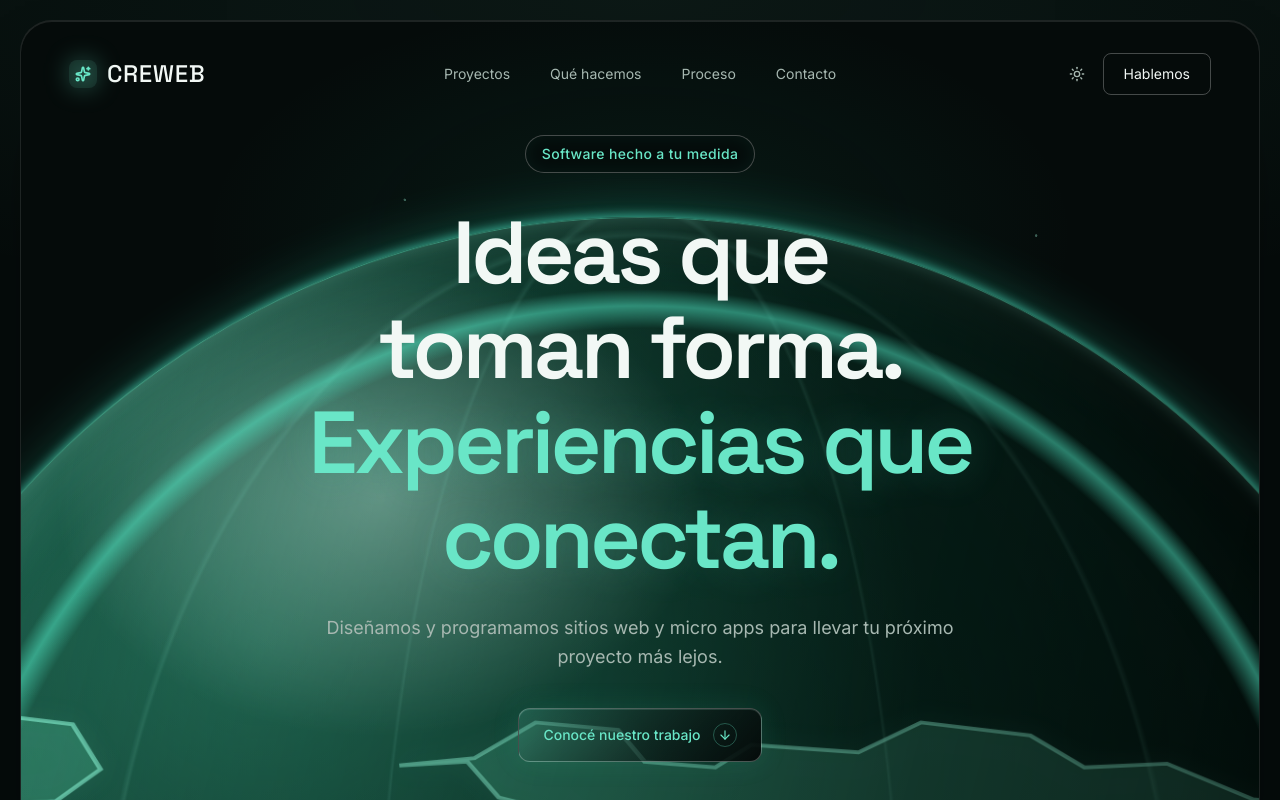
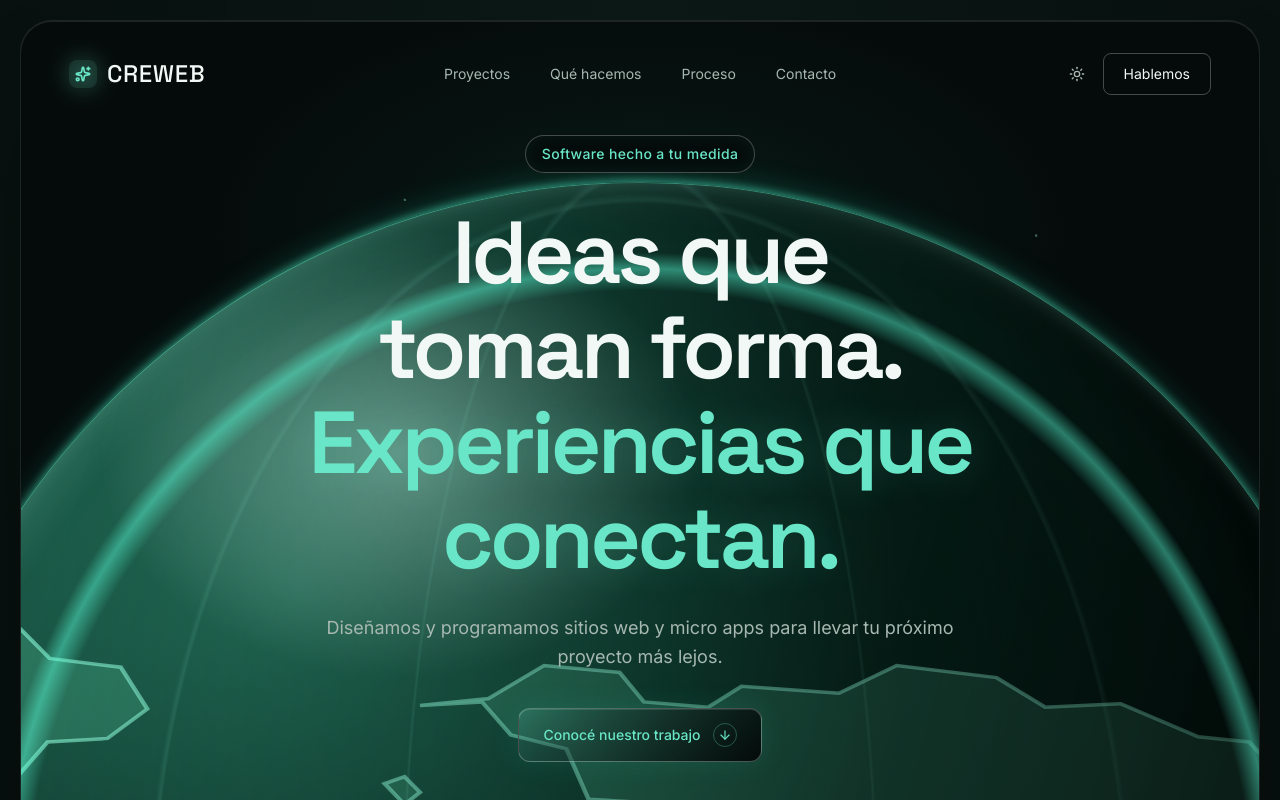
Before and after one commit to Gonzalo070/Creweb, a Next.js app: page / in a window 1280 px wide. Shown: the top 800 px of the page. Built offline with nearby package versions, Linux system fonts and the light colour scheme.

Commit message:
Optimiza animacion 3D del planeta

```diff
--- a/src/app/globals.css
+++ b/src/app/globals.css
@@ -53,7 +53,6 @@
   --planet-tone-a: #174c3d;
   --planet-tone-b: #071d17;
   --planet-shadow: rgba(0, 0, 0, 0.82);
-  --planet-edge-shadow: rgba(0, 0, 0, 0.42);
   --planet-shade: rgba(0, 0, 0, 0.5);
   --planet-shade-deep: rgba(0, 0, 0, 0.86);
 }
@@ -99,7 +98,6 @@
   --planet-tone-a: #e7f3ec;
   --planet-tone-b: #d3e8dc;
   --planet-shadow: rgba(21, 75, 53, 0.18);
-  --planet-edge-shadow: rgba(21, 75, 53, 0.14);
   --planet-shade: rgba(21, 75, 53, 0.06);
   --planet-shade-deep: rgba(21, 75, 53, 0.16);
 }
@@ -112,7 +110,6 @@
   body {
     @apply bg-base-bg text-ink font-body antialiased transition-colors duration-300;
     background-image: radial-gradient(ellipse 90% 40% at 50% 0%, color-mix(in srgb, var(--color-neon-cyan), transparent 94%), transparent);
-    background-attachment: fixed;
   }
 
   h1, h2, h3, h4 {
@@ -151,6 +148,7 @@
   }
 
   .hero-orbit-frame {
+    perspective: 1400px;
     background:
       radial-gradient(ellipse 45% 34% at 50% 24%, rgba(24, 143, 111, 0.12), transparent 78%),
       radial-gradient(circle at 12% 42%, var(--hero-star) 0 1px, transparent 1.5px),
@@ -167,30 +165,24 @@
     top: 18%;
     left: 50%;
     translate: -50% 0;
-    width: max(130vw, min(145svh, 1600px));
+    width: min(135vw, 1500px);
     aspect-ratio: 1;
-    perspective: 1400px;
     pointer-events: none;
-  }
-
-  .hero-planet-surface {
-    position: absolute;
-    inset: 0;
+    will-change: transform;
+    backface-visibility: hidden;
     overflow: hidden;
     border: 1px solid var(--planet-border);
     border-radius: 50%;
-    transform-style: preserve-3d;
     background:
       radial-gradient(ellipse 20% 15% at 34% 18%, var(--planet-highlight), transparent 100%),
       radial-gradient(ellipse 56% 54% at 27% 27%, var(--planet-lit), transparent 72%),
       radial-gradient(ellipse 90% 86% at 47% 34%, var(--planet-mid), transparent 70%),
       linear-gradient(140deg, var(--planet-tone-a) 0%, var(--planet-tone-b) 42%, var(--planet-deep) 78%);
     box-shadow:
-      inset -48px -30px 100px var(--planet-shadow),
-      inset 16px 18px 58px rgba(149, 255, 221, 0.18),
-      0 -2px 12px rgba(86, 255, 218, 0.58),
-      0 -12px 48px rgba(45, 222, 183, 0.22),
-      0 28px 100px var(--planet-edge-shadow);
+      inset -30px -20px 64px var(--planet-shadow),
+      inset 12px 14px 36px rgba(149, 255, 221, 0.16),
+      0 -2px 8px rgba(86, 255, 218, 0.48),
+      0 -8px 28px rgba(45, 222, 183, 0.16);
   }
 
   .hero-planet-atmosphere {
@@ -213,7 +205,6 @@
     fill: var(--planet-map);
     stroke: var(--planet-map-line);
     stroke-width: 2;
-    filter: drop-shadow(0 0 12px color-mix(in srgb, var(--color-neon-cyan), transparent 80%));
   }
 
   .hero-planet-grid {
--- a/src/components/Hero.tsx
+++ b/src/components/Hero.tsx
@@ -1,11 +1,9 @@
 "use client";
 
 import { useRef } from "react";
-import { motion, useReducedMotion, useScroll, useSpring, useTransform } from "framer-motion";
+import { motion, useReducedMotion, useScroll, useTransform } from "framer-motion";
 import { ArrowDown } from "lucide-react";
 import SiteHeader from "./SiteHeader";
-
-const spring = { stiffness: 45, damping: 20, mass: 0.8 };
 
 export default function Hero() {
   const frameRef = useRef<HTMLDivElement>(null);
@@ -14,13 +12,9 @@ export default function Hero() {
     target: frameRef,
     offset: ["start start", "end start"],
   });
-  const smoothProgress = useSpring(scrollYProgress, spring);
-  const planetY = useTransform(smoothProgress, [0, 1], [0, reduceMotion ? 0 : -130]);
-  const planetScale = useTransform(smoothProgress, [0, 1], [1, reduceMotion ? 1 : 1.1]);
-  const planetRotate = useTransform(smoothProgress, [0, 1], [0, reduceMotion ? 0 : 3]);
-  const planetRotateY = useTransform(smoothProgress, [0, 1], [0, reduceMotion ? 0 : 58]);
-  const planetRotateX = useTransform(smoothProgress, [0, 1], [4, reduceMotion ? 4 : 12]);
-  const mapDrift = useTransform(smoothProgress, [0, 1], [0, reduceMotion ? 0 : -240]);
+  const planetY = useTransform(scrollYProgress, [0, 1], [0, reduceMotion ? 0 : -90]);
+  const planetScale = useTransform(scrollYProgress, [0, 1], [1, reduceMotion ? 1 : 1.04]);
+  const planetRotateY = useTransform(scrollYProgress, [0, 1], [0, reduceMotion ? 0 : 42]);
 
   return (
     <section id="top" className="px-3 pt-3 md:px-5 md:pt-5">
@@ -31,15 +25,13 @@ export default function Hero() {
         <motion.div
           aria-hidden="true"
           className="hero-planet"
-          style={{ y: planetY, scale: planetScale, rotate: planetRotate, transformStyle: "preserve-3d" }}
+          style={{ y: planetY, scale: planetScale, rotateY: planetRotateY }}
         >
-          <motion.div className="hero-planet-surface" style={{ rotateX: planetRotateX, rotateY: planetRotateY }}>
-            <motion.svg
+          <svg
             aria-hidden="true"
             viewBox="0 0 1000 500"
             preserveAspectRatio="none"
             className="hero-planet-map"
-              style={{ x: mapDrift }}
           >
             <path d="M85 132l32-28 43-7 18-22 42 8 14 18 32 5 12 24-18 17-27 2-13 19-24 5-5 26-18 8-9 32-21 7-14-27-19-17-13-39-27-17-9-16z" />
             <path d="M239 244l31 10 19 31-7 30 17 25-15 39-14 48-20 34-16-30-5-41-18-31 5-40-13-33 8-26z" />
@@ -47,10 +39,9 @@ export default function Hero() {
             <path d="M490 220l31 4 18 25-3 33-19 23-8 40-24 41-15 49-23-14-6-37-19-26 11-31-9-29 18-20 2-34 22-24z" />
             <path d="M697 324l35-8 34 14 16 25-15 22-30 1-22-17-29-10z" />
             <path d="M830 205l8-5 8 9-7 9zM385 173l9-4 7 9-7 7zM775 259l8-3 5 8-8 4z" />
-            </motion.svg>
+          </svg>
           <div className="hero-planet-grid" />
           <div className="hero-planet-atmosphere" />
-          </motion.div>
         </motion.div>
 
         <div className="relative z-10 flex min-h-[calc(100svh-0.75rem)] flex-col px-5 pb-8 md:min-h-[calc(100svh-1.25rem)] md:px-12 md:pb-10">
```
Lines whose indentation alone changed are shown as unchanged.
